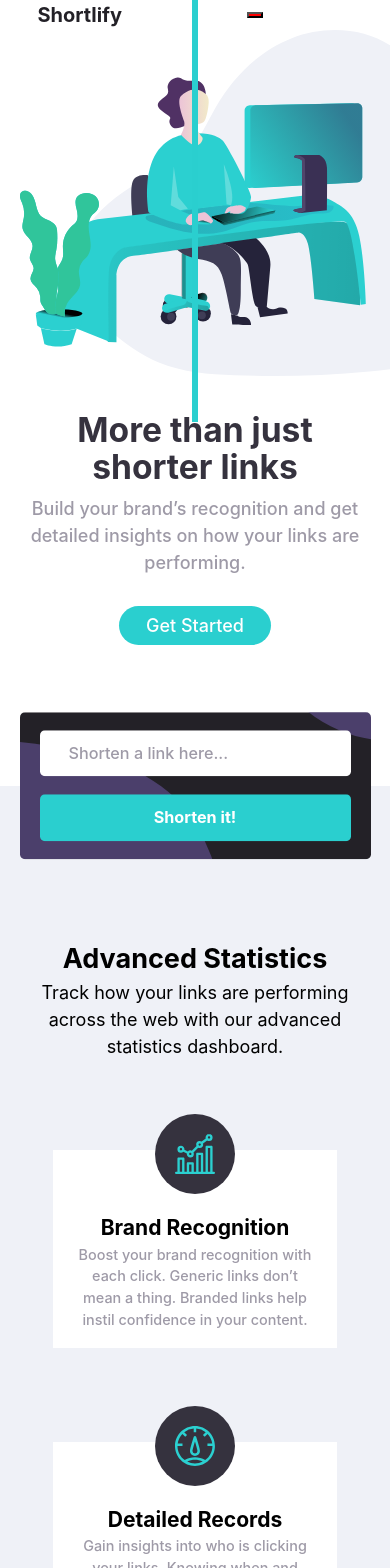
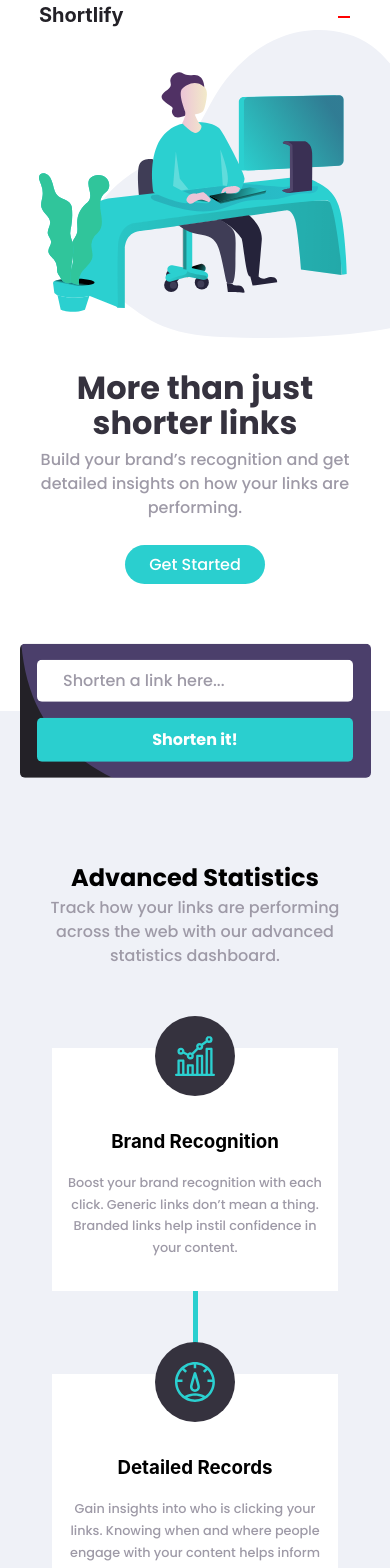
Before and after one commit to davidfcopozo/url-shortener-app, a React (Create React App) app: page / in a window 390 px wide. Shown: the top 1568 px of the page. Built offline with nearby package versions, Linux system fonts and the light colour scheme.

Commit message:
Working on hamburger menu

```diff
--- a/src/App.scss
+++ b/src/App.scss
@@ -1,3 +1,5 @@
+@import url(https://fonts.googleapis.com/css2?family=Poppins:wght@500;700&display=swap);
+
 $li-paddin: 0 .5rem;
 $Cyan: hsl(180, 66%, 49%);
 $DarkViolet: hsl(257, 27%, 26%);
@@ -6,15 +8,17 @@ $Gray: hsl(0, 0%, 75%);
 $GrayishViolet: hsl(257, 7%, 63%);
 $VeryDarkBlue: hsl(255, 11%, 22%);
 $VeryDarkViolet: hsl(260, 8%, 14%);
-$h2FontSizes: clamp(1rem, 4vw + 1rem, 3.3rem);
+$h2FontSizes: clamp(2rem, 4vw + 1rem, 3.3rem);
+$h3FontSizes: clamp(1rem, 3vw + 1rem, 2.3rem);
+$smFontSizes: clamp(.8rem, 1rem, 1.5rem);
 
 /* For hamburger menu */
 /* https: //www.npmjs.com/package/react-burger-menu */
 
-@mixin fonts {
-  font-size: 18px;
-  font-family: poppins;
-  weight: 500;
+@mixin fonts($fontSize, $fontWeight) {
+  font-size: $fontSize;
+  font-family: 'Poppins', sans-serif;
+  font-weight: $fontWeight;
 }
 @mixin textDecoration {
   text-decoration: none;
@@ -82,7 +86,6 @@ select {
 
 html {
   scroll-behavior: smooth;
-  @include fonts;
 }
 
 
@@ -96,7 +99,7 @@ body {
   }
   header {
     display: flex;
-    width: 90%;
+    width: 80%;
     margin: 0 auto;
     gap: 1rem;
     justify-content: space-between;
@@ -108,6 +111,12 @@ body {
       }
       button {
         background-color: red;
+        position: absolute;
+        right: 2.5rem;
+        top: 1rem;
+        border: 0;
+        background-image: url(./assets/menu-icon.svg);
+        background-repeat: no-repeat;
       }
       ul {
         display: none;
@@ -151,7 +160,7 @@ body {
       color: $VeryDarkViolet;
       font-size: 20px;
       font-weight: 700;
-      margin: 1rem;
+      /* margin: 1rem; */
     }
   }
 
@@ -159,7 +168,7 @@ body {
     display: flex;
     flex-direction: column-reverse;
     gap: 2rem;
-    width: 90%;
+    width: 80%;
     margin : 0 auto;
     .text-section {
       text-align: center;
@@ -168,21 +177,22 @@ body {
     }
     h2 {
         font-size: $h2FontSizes;
+        font-family: 'Poppins', sans-serif;
         font-weight: 700;
         color: $VeryDarkBlue;
         margin-bottom: .5rem;
         line-height: 1.1;
       }
       P {
-        font-size: 1rem;
         margin-bottom: 2rem;
+        @include fonts(1rem, 500);
       }
       a {
         @include textDecoration;
         background-color: $Cyan;
         padding: 0.5rem 1.5rem;
         border-radius: 25px;
-        font-weight: 500;
+        @include fonts(1rem, 500);
         color: white;
       }
       .img-section {
@@ -195,9 +205,10 @@ body {
   }
 
   .input-container {
-    display: grid;
+    display: flex;
+    flex-direction: column;
     gap: 1rem;
-    background-image: url(./assets/bg-shorten-desktop.svg);
+    background-image: url(./assets/bg-shorten-mobile.svg);
     background-position: center;
     background-repeat: no-repeat;
     background-size: cover;
@@ -215,7 +226,8 @@ body {
         font-weight: 500;
         padding: 0.5rem 1.5rem;
         outline: none;
-        width: 100%;
+        width: 90%;
+        margin: 0 auto;
       }
 
     #link {
@@ -225,8 +237,7 @@ body {
 
     #link::placeholder{
       color: $GrayishViolet;
-      font-size: .9rem;
-      font-weight: 500;
+      @include fonts($smFontSizes, 500);
     }
 
 
@@ -235,7 +246,7 @@ body {
       color: white;
       background-color: $Cyan;
       border-radius: 5px;
-      font-weight: 700;
+      @include fonts(1rem, 700);
       padding: 0.5rem 1.5rem;
       border-color: transparent;
     }
@@ -255,6 +266,13 @@ body {
     .text-section {
       margin-top: 25%;
       text-align: center;
+      h2 {
+        @include fonts(1.5rem, 700);
+      }
+      p {
+        @include fonts($smFontSizes, 500);
+        color: $GrayishViolet;
+      }
     }
     .shortenedLinks {
       position: relative;
@@ -317,23 +335,13 @@ body {
       }
 
       .line {
-      /*   position: absolute;
-        display: inline;
-        justify-items: center;
-        align-items: center;
-        transform: rotate(90deg);
-        z-index: 0;
-        height: 10px;
-        width: 100%;
-        border: 0;
-        background: $Cyan; */
-        border-left: 6px solid $Cyan;
-        height: 60vh;
+        /* until 749px media */
         position: absolute;
-        left: 50%;
-        margin-left: -3px;
-        bottom: 50vh;
-        z-index: 0;
+        justify-self: center;
+        float: left;
+        width: 5px;
+        height: 70%;
+        background-color: $Cyan;
       }
 
       figure {
@@ -353,24 +361,25 @@ body {
           border-radius: 50%;
           align-items: center;
           justify-content: center;
-          margin: -2rem auto 0 auto;
+          margin: -2rem auto 1rem auto;
         }
 
         figcaption {
           padding: 1rem 1rem;
           text-align: center;
 
-          p {
-            font-size: .8rem;
-            font-weight: 500;
-            color: $GrayishViolet;
+        p {
+          @include fonts(.8rem, 500);
+          color: $GrayishViolet;
+          line-height: 1.7;
+          margin: 1rem auto;
           }
         }
       }
     }
         .boots {
           background-color: hsl(260, 8%, 14%);
-          background-image: url(./assets/bg-boost-desktop.svg);
+          background-image: url(./assets/bg-boost-mobile.svg);
           background-repeat: no-repeat;
           background-size: cover;
           height: 30vh;
@@ -379,11 +388,12 @@ body {
           align-items: center;
           justify-content: center;
           padding: 1rem;
-          margin-top: 4rem;
-
+          margin-top: 1rem;
           h3 {
-            font-size: 2rem;
+            font-size: $h3FontSizes;
             color: #FFFFFF;
+            margin-bottom: 1rem;
+            font-family: 'Poppins', sans-serif;
           }
 
           a {
@@ -391,7 +401,7 @@ body {
             color: white;
             background-color: $Cyan;
             border-radius: 25px;
-            font-weight: 700;
+            @include fonts(1rem, 700);
             padding: 0.5rem 1.5rem;
             border-color: transparent;
           }
@@ -399,12 +409,20 @@ body {
   }
     footer {
       background-color: hsl(260, 8%, 14%);
-      padding: 2rem 0;
+      padding: 2rem;
       align-content: center;
       justify-content: center;
       text-align: center;
       h2 {
         color: #FFFFFF;
+        font-size: $h2FontSizes;
+      }
+
+      h3 {
+        color: #FFFFFF;
+        margin: 1.5rem auto;
+        @include fonts(1rem, 500);
+        opacity: .9;
       }
 
       ul {
@@ -413,11 +431,14 @@ body {
       }
 
       li {
+        color: $GrayishViolet;
+        margin: .8rem auto;
         @include textDecoration;
-        color: #FFFFFF;
+        @include fonts($smFontSizes, 500);
       }
 
       .social-footer {
+        margin-top: 2rem ;
         ul {
           display: flex;
           justify-content: center;
```
Also changed, not shown: src/assets/menu-icon.svg (added).
